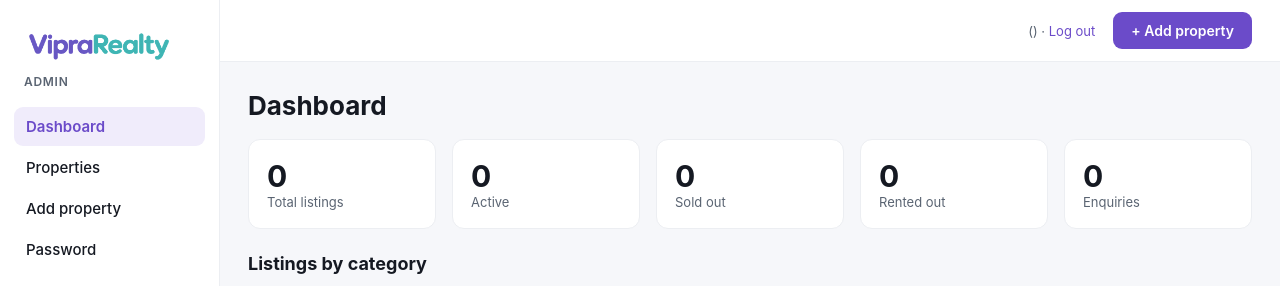
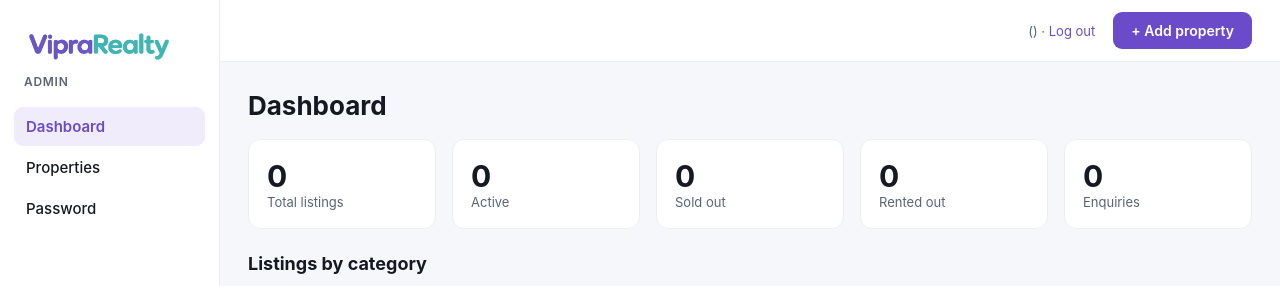
Before and after one commit to pratsacharya/viprarealty.com_github, a Node server app: page /adminvr/dashboard in a window 1280 px wide. Shown: the top 286 px of the page. Run offline with Node 20, Linux system fonts and the light colour scheme; the visitor is signed in with stand-in values (Sample User, id 1); data that the repository does not hold is empty.

Commit message:
Admin: remove Add property from the sidebar
The coloured "+ Add property" button at the top right of every admin
page is now the only entry point.

Co-Authored-By: Claude Fable 5.2 <noreply@anthropic.com>

```diff
--- a/app/views/partials/header.ejs
+++ b/app/views/partials/header.ejs
@@ -13,7 +13,6 @@
   <nav aria-label="Admin">
     <a href="/adminvr/dashboard" class="<%= page === 'dashboard' ? 'active' : '' %>">Dashboard</a>
     <a href="/adminvr/properties" class="<%= page === 'properties' ? 'active' : '' %>">Properties</a>
-    <a href="/adminvr/property-edit" class="<%= page === 'property-edit' ? 'active' : '' %>">Add property</a>
     <% if (user.role === 'master') { %>
       <a href="/adminvr/import" class="<%= page === 'import' ? 'active' : '' %>">Import</a>
       <a href="/adminvr/enquiries" class="<%= page === 'enquiries' ? 'active' : '' %>">Enquiries</a>
```
